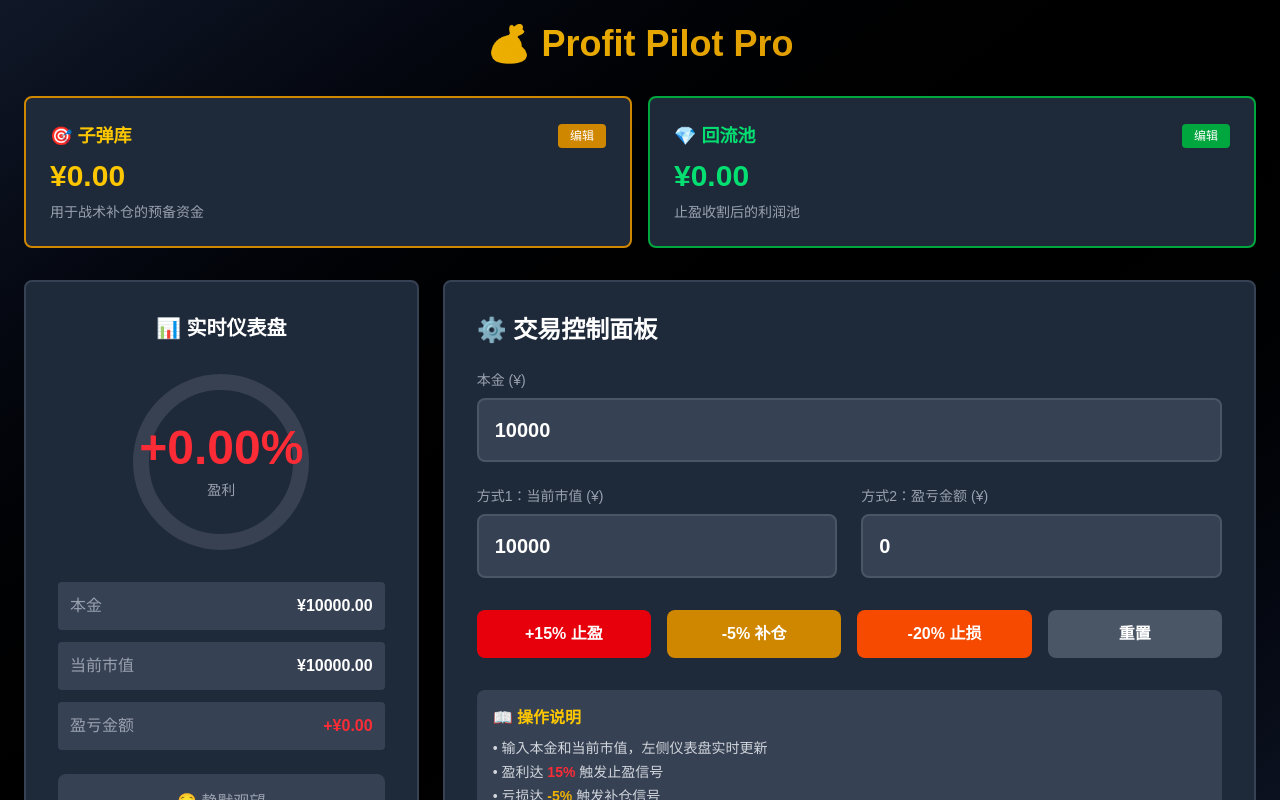
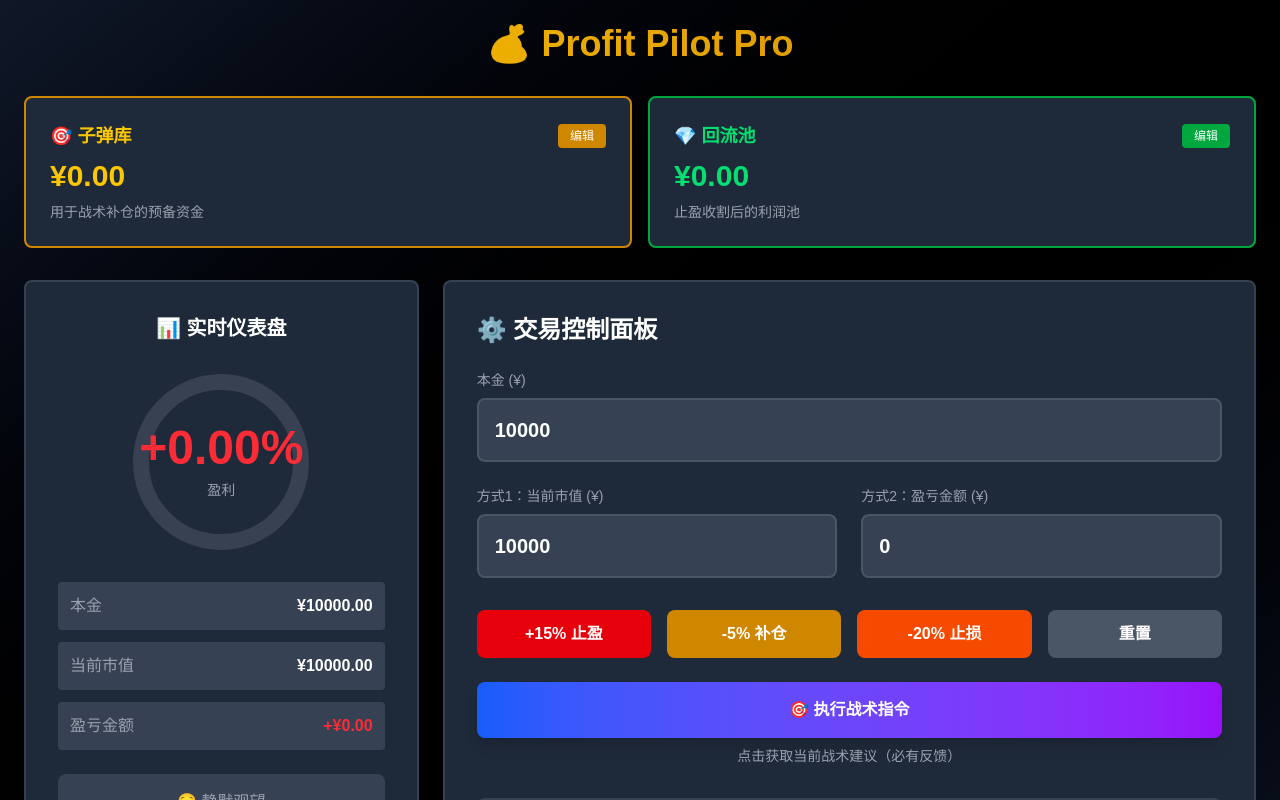
Before and after one commit to lili1616/profit-pilot-pro, a Next.js app: page / in a window 1280 px wide. Shown: the top 800 px of the page. Built offline with nearby package versions, Linux system fonts and the light colour scheme.

Commit message:
Update page.tsx

```diff
--- a/app/page.tsx
+++ b/app/page.tsx
@@ -53,6 +53,58 @@ export default function ProfitPilotPro() {
     // 战术补仓 (-5%)
     else if (percentValue <= -5 && percentValue > -20) {
       triggerTacticalRebalance(profitLossValue);
+    }
+    // 静默观望 (-5% ~ +15%)
+    else {
+      // 不自动弹窗，仅在手动点击时触发
+    }
+  };
+
+  // ============ 静默观望 (-5% ~ +15%) ============
+  const triggerSilentObservation = () => {
+    setModalContent({
+      title: '☕ 静默观望 - 战线稳固',
+      message: `
+        目前波动处于正常区间（-5% ~ +15%），未达作战触发点。
+
+        📊 当前状态：
+        • 盈亏百分比：${percent >= 0 ? '+' : ''}${percent.toFixed(2)}%
+        • 盈亏金额：${profitLoss >= 0 ? '+' : ''}¥${profitLoss.toFixed(2)}
+        • 本金：¥${principal.toFixed(2)}
+        • 当前市值：¥${currentValue.toFixed(2)}
+
+        💡 战术建议：
+        建议保持阵位，继续静默观望。
+        等待盈利达到 +15% 或亏损达到 -5% 时再采取行动。
+
+        🎯 触发条件：
+        • 止盈信号：盈利 ≥ +15%
+        • 补仓信号：亏损 ≤ -5%
+        • 止损警告：亏损 ≤ -20%
+      `,
+      type: 'info',
+      actions: [
+        {
+          label: '继续观望',
+          onClick: () => setShowModal(false),
+        },
+      ],
+    });
+    setShowModal(true);
+  };
+
+  // ============ 手动执行战术指令 ============
+  const handleExecuteTacticalCommand = () => {
+    // 根据当前百分比判断并显示相应弹窗
+    if (percent <= -20) {
+      triggerExtremeLossWarning(profitLoss);
+    } else if (percent >= 15) {
+      triggerProfitTaking(profitLoss);
+    } else if (percent <= -5 && percent > -20) {
+      triggerTacticalRebalance(profitLoss);
+    } else {
+      // -5% ~ +15% 区间：静默观望
+      triggerSilentObservation();
     }
   };
 
@@ -469,6 +521,19 @@ export default function ProfitPilotPro() {
               </button>
             </div>
 
+            {/* 执行战术指令按钮 */}
+            <div className="mt-6">
+              <button
+                onClick={handleExecuteTacticalCommand}
+                className="w-full bg-gradient-to-r from-blue-600 to-purple-600 hover:from-blue-700 hover:to-purple-700 text-white font-bold py-4 px-6 rounded-lg transition transform hover:scale-105 shadow-lg"
+              >
+                🎯 执行战术指令
+              </button>
+              <p className="text-center text-sm text-gray-400 mt-2">
+                点击获取当前战术建议（必有反馈）
+              </p>
+            </div>
+
             {/* 说明文档 */}
             <div className="mt-8 p-4 bg-gray-700 rounded-lg">
               <h3 className="font-semibold mb-2 text-yellow-400">📖 操作说明</h3>
```
